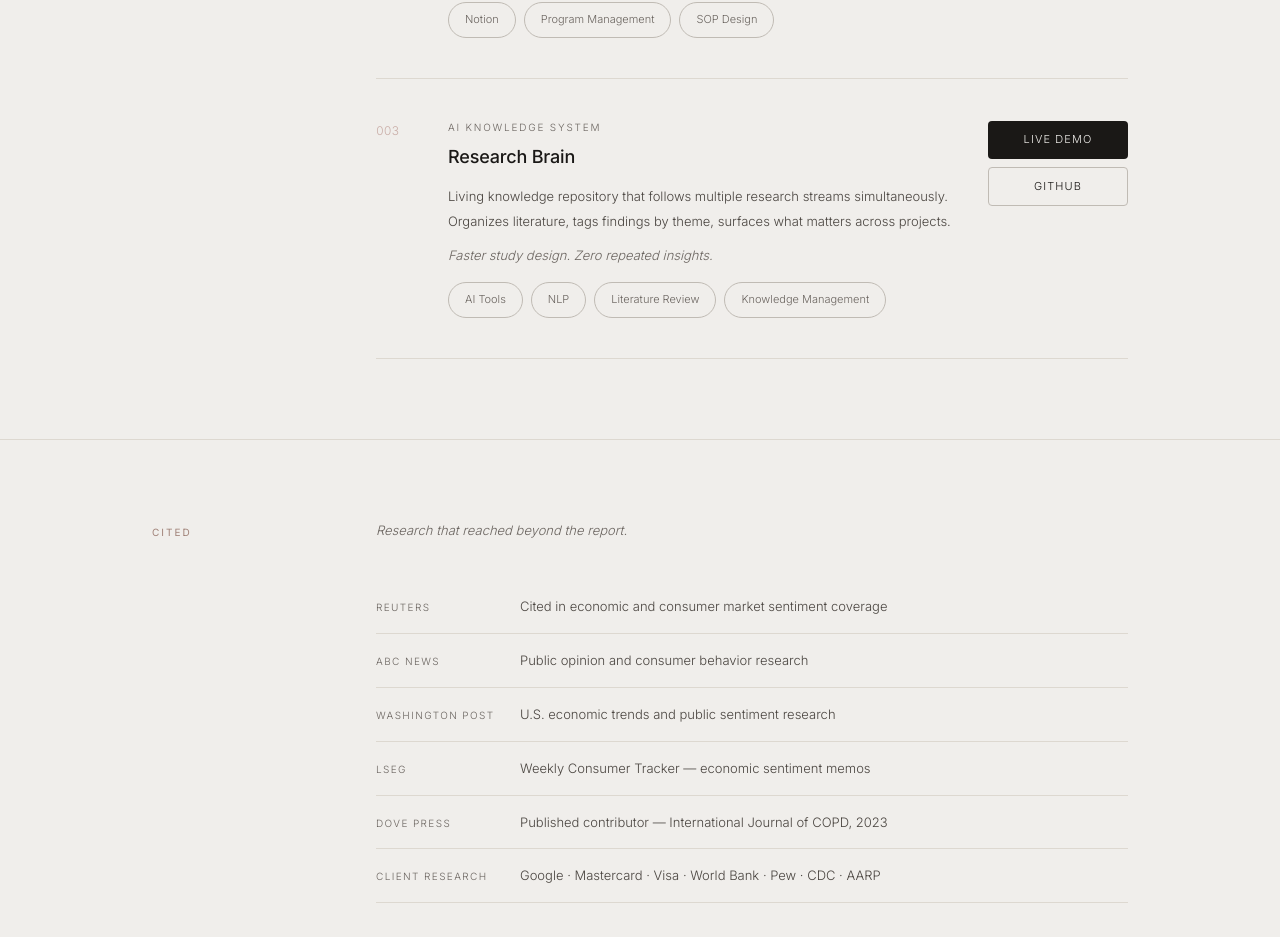
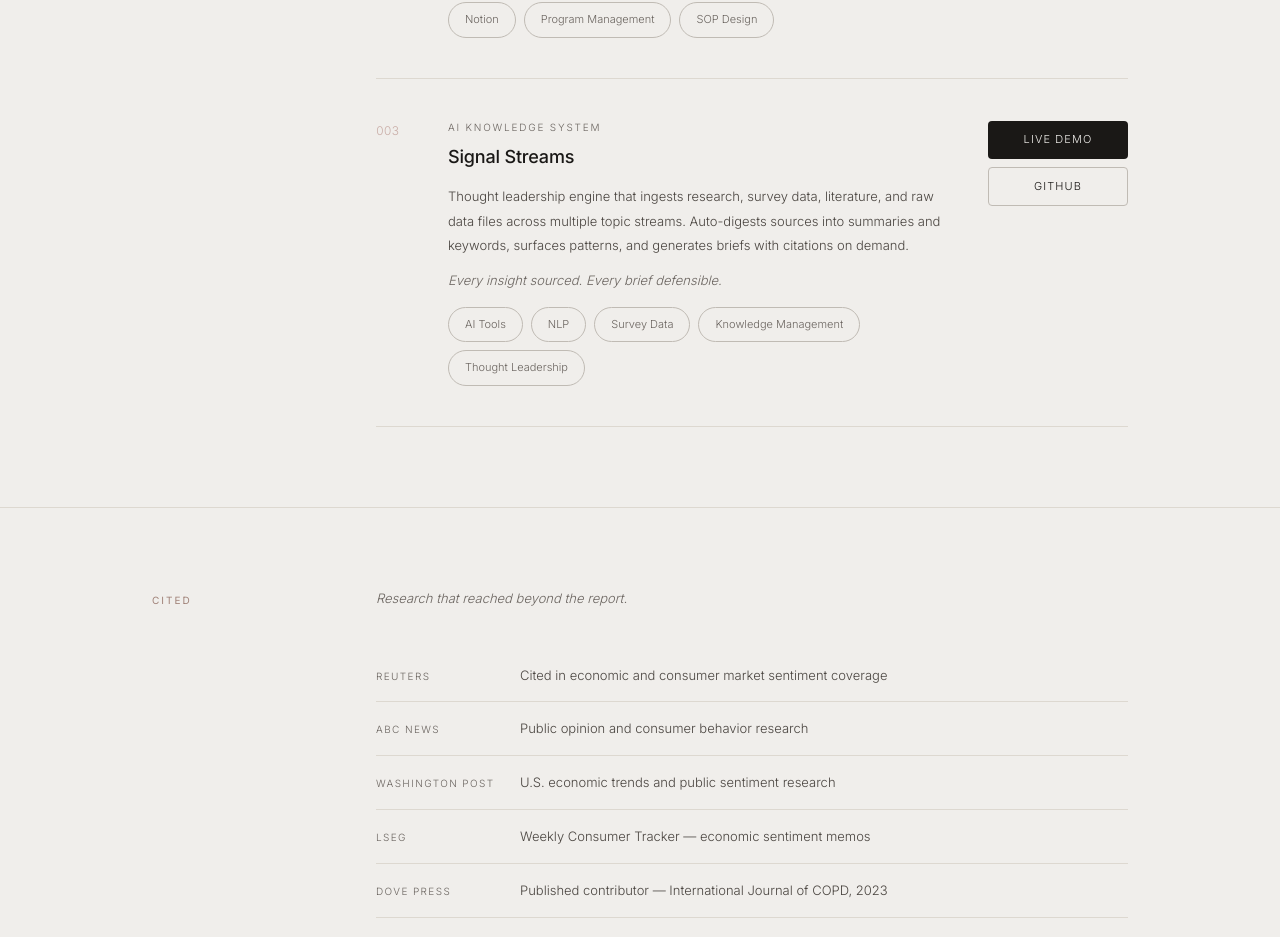
Before and after one commit to camahoy/camillehoy-portfolio, a Next.js app: page / in a window 1280 px wide. Shown: the part 1901-2838 px from the top of the page. Built offline with nearby package versions, Linux system fonts and the light colour scheme.

Commit message:
Rename Research Brain to Signal Streams, update description
https://claude.ai/code/session_01E9SDvYC7R8E9BFJLYT82mT

```diff
--- a/app/demo/research-brain/page.tsx
+++ b/app/demo/research-brain/page.tsx
@@ -9,10 +9,10 @@ export default function ResearchBrainDemo() {
           className="text-ink mb-6 tracking-[-0.02em]"
           style={{ fontSize: '42px', fontWeight: 500, lineHeight: 1.1 }}
         >
-          Research Brain
+          Signal Streams
         </h1>
         <p className="text-[14px] font-light text-warm leading-[1.9] mb-3" style={{ maxWidth: '480px' }}>
-          Living knowledge repository that follows multiple research streams simultaneously. Organizes literature, tags findings by theme, surfaces what matters across projects.
+          Thought leadership engine that ingests research, survey data, literature, and raw data files across multiple topic streams. Auto-digests sources, surfaces patterns, and generates defensible briefs with citations on demand.
         </p>
         <p className="text-[13px] font-light text-muted italic mb-12">
           Demo coming soon.
--- a/components/Tools.tsx
+++ b/components/Tools.tsx
@@ -25,10 +25,10 @@ const tools = [
   {
     idx: '003',
     type: 'AI Knowledge System',
-    name: 'Research Brain',
-    desc: 'Living knowledge repository that follows multiple research streams simultaneously. Organizes literature, tags findings by theme, surfaces what matters across projects.',
-    impact: 'Faster study design. Zero repeated insights.',
-    tags: ['AI Tools', 'NLP', 'Literature Review', 'Knowledge Management'],
+    name: 'Signal Streams',
+    desc: 'Thought leadership engine that ingests research, survey data, literature, and raw data files across multiple topic streams. Auto-digests sources into summaries and keywords, surfaces patterns, and generates briefs with citations on demand.',
+    impact: 'Every insight sourced. Every brief defensible.',
+    tags: ['AI Tools', 'NLP', 'Survey Data', 'Knowledge Management', 'Thought Leadership'],
     demoHref: '/demo/research-brain',
     githubHref: 'https://github.com/camahoy/Research-Repo',
   },
```
